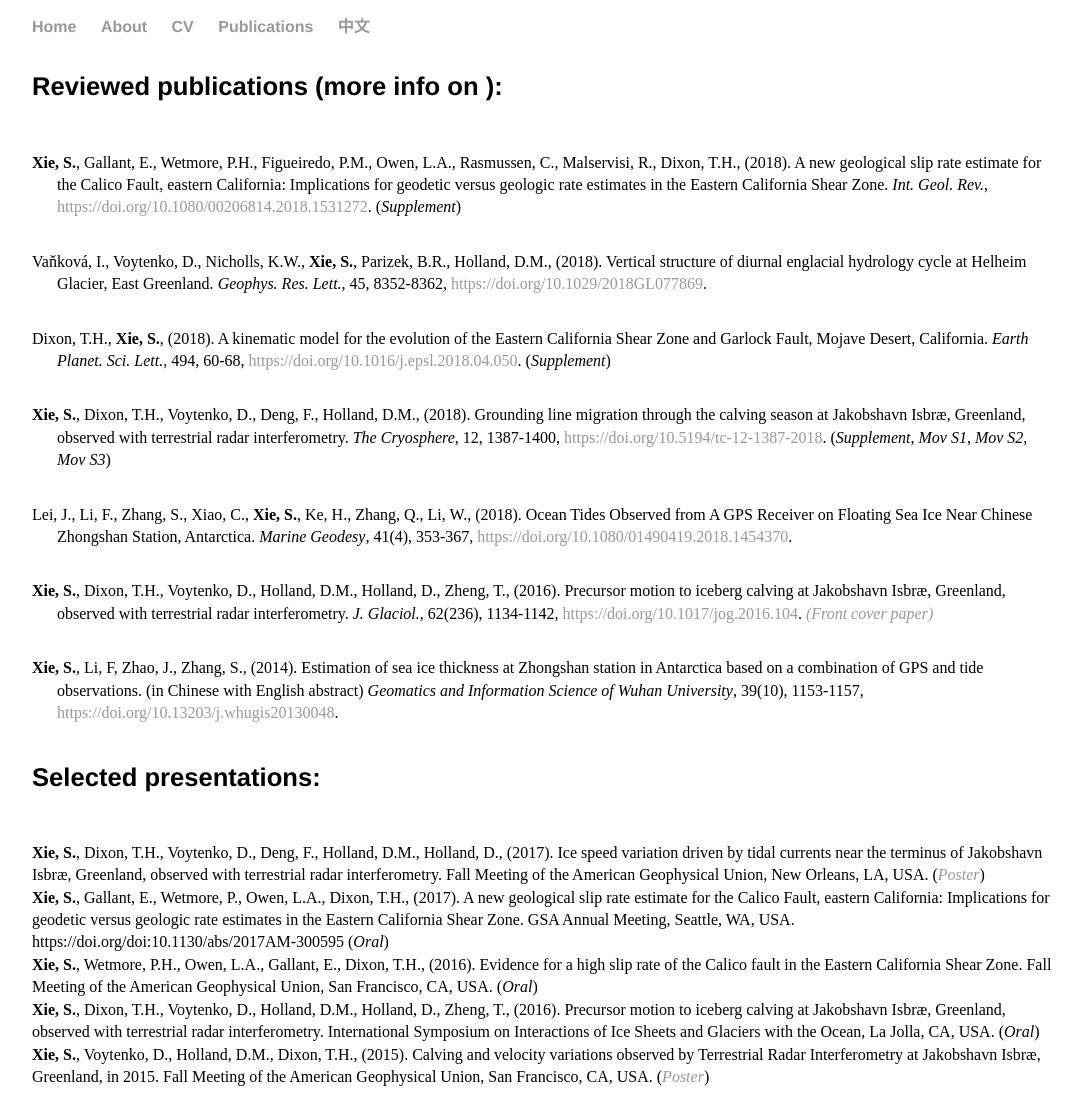
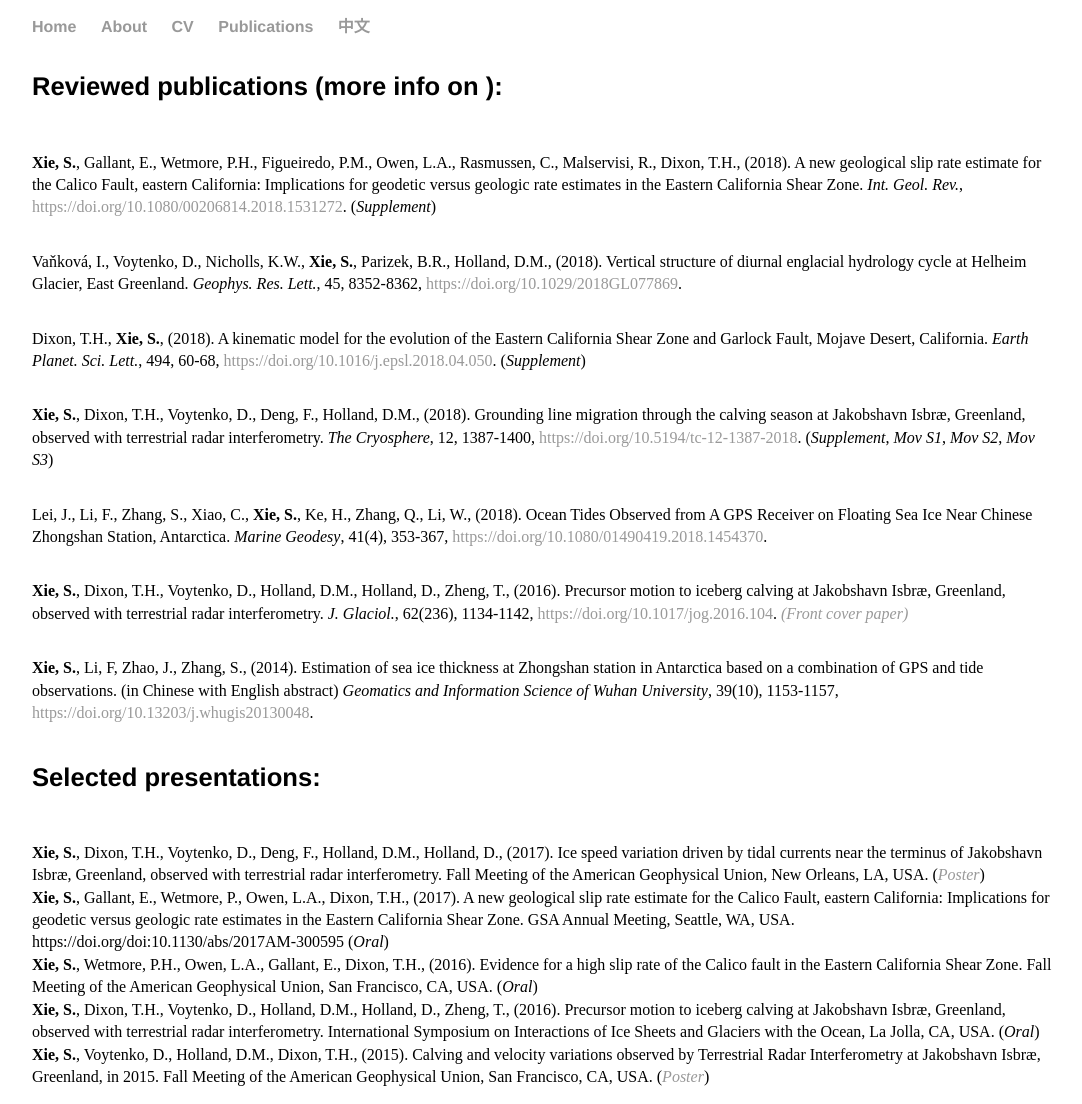
Before and after one commit to suruixie/suruixie.github.io, a Jekyll site: the page built from publications/index.html, in a window 1280 px wide. Shown: the whole page, without its empty margins (96-1178 px from the left). Built offline with Jekyll 4.4.1, drawn with Linux system fonts in a browser that asks for light colours; a style sheet for code colours, icons or effects is not loaded.

Commit message:
Update main.css

```diff
--- a/css/main.css
+++ b/css/main.css
@@ -36,8 +36,8 @@ p {
 }
 
 .publist {
-    text-indent: -25px;
-    margin-left: 25px;
+    text-indent: -25px  each-line;
+    margin-left: 25px each-line;
 }
 
 .image-div {
```
